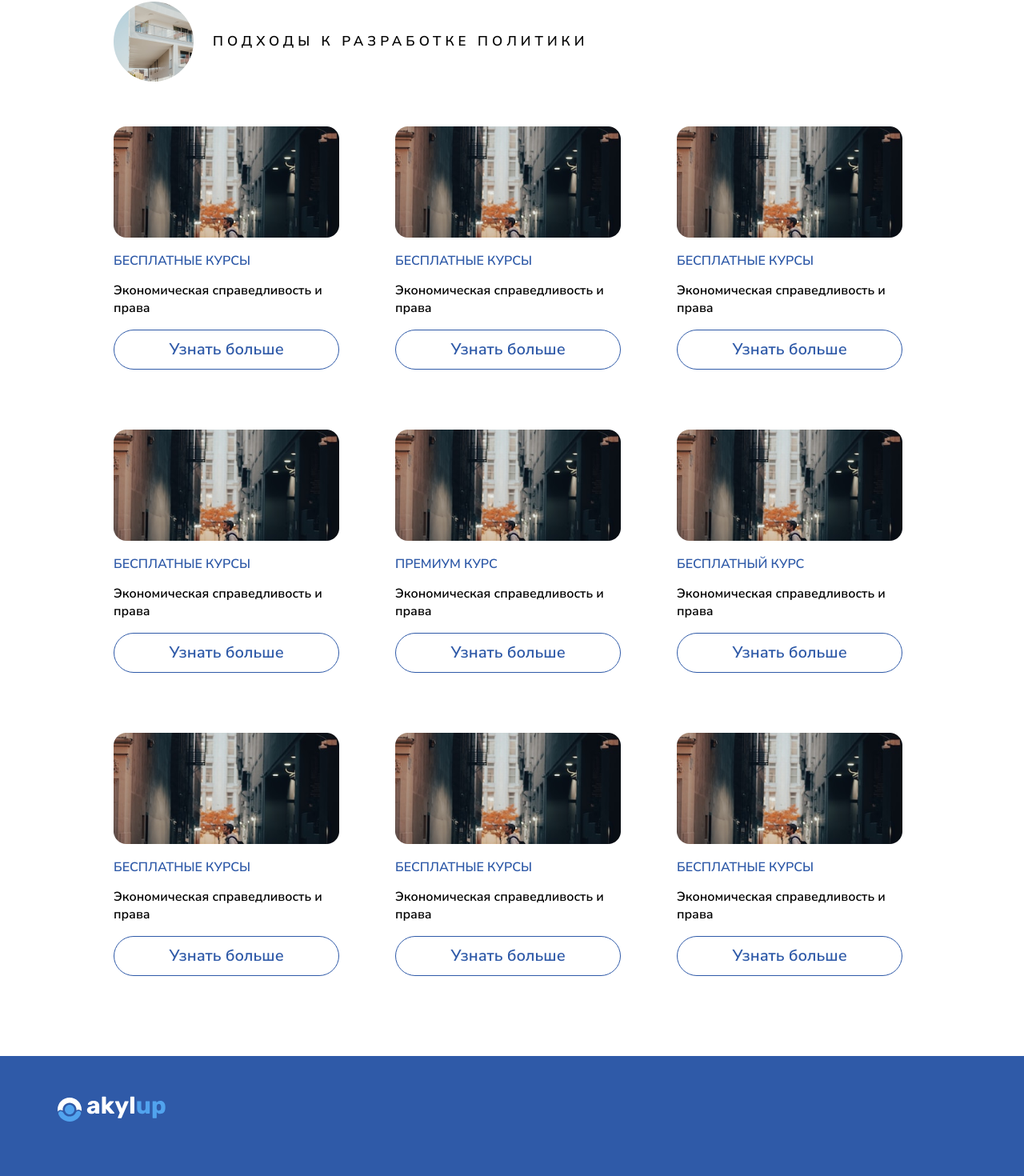
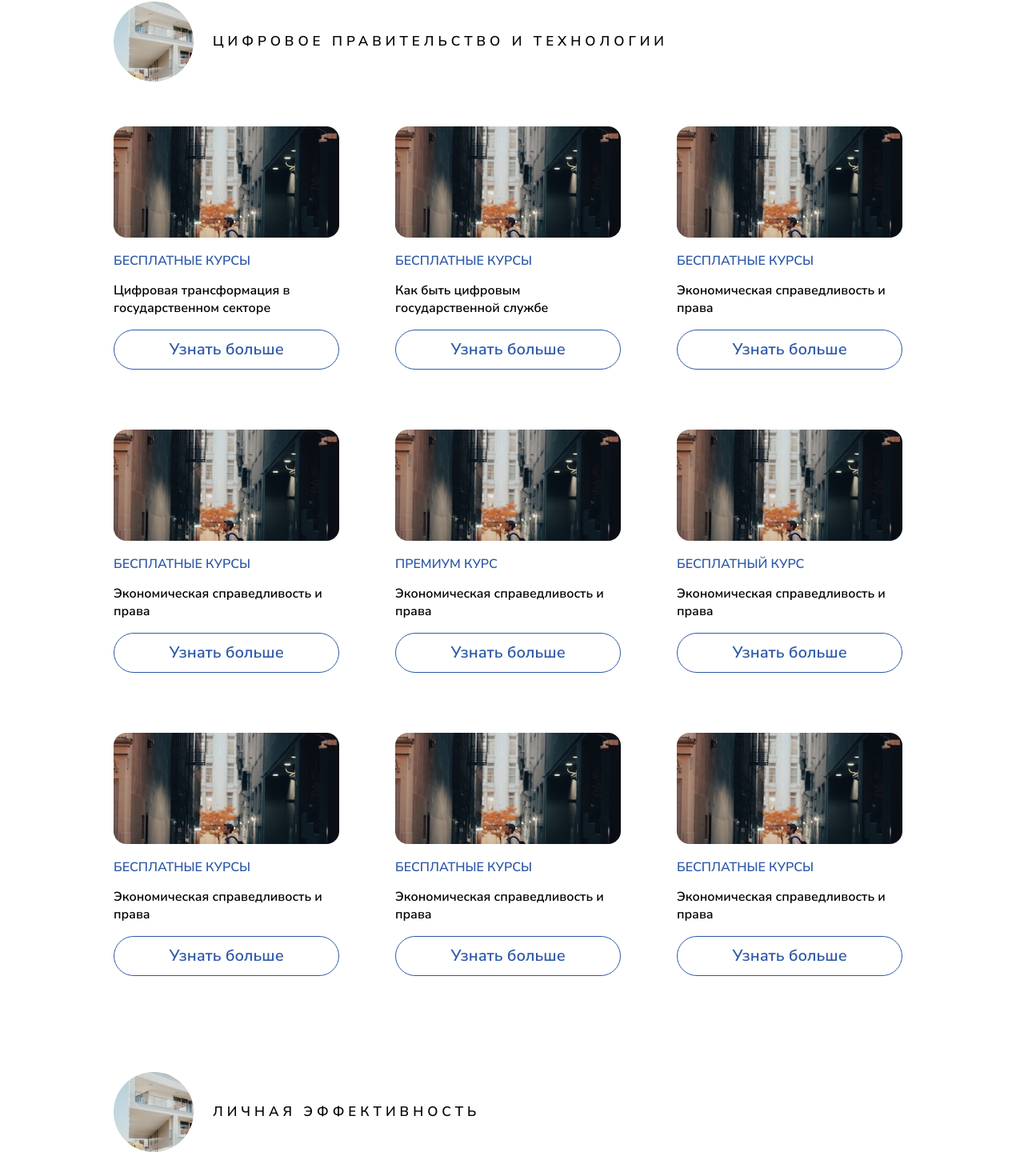
Before and after one commit to 09mazya/AkylUP, a React (Create React App) app: page /courses in a window 1280 px wide. Shown: the part 380-1850 px from the top of the page at 80% size. Built offline with nearby package versions, Linux system fonts and the light colour scheme.

Commit message:
update courses page

```diff
--- a/src/courses.json
+++ b/src/courses.json
@@ -2,12 +2,12 @@
   {
     "image": "imgfor.png",
     "title": "Бесплатные курсы",
-    "description": "Экономическая справедливость и права"
+    "description": "Цифровая трансформация в государственном секторе"
   },
   {
     "image": "imgfor.png",
     "title": "Бесплатные курсы",
-    "description": "Экономическая справедливость и права"
+    "description": "Как быть цифровым государственной службе"
   },
   {
     "image": "imgfor.png",
--- a/src/pages/Courses/Courses.css
+++ b/src/pages/Courses/Courses.css
@@ -40,6 +40,14 @@
   text-align: center;
   align-items: center;
   margin-bottom: 56px;
+}
+
+.courses-list-title-two {
+  display: flex;
+  text-align: center;
+  align-items: center;
+  margin-bottom: 56px;
+  padding-top: 120px;
 }
 
 .courses-list-title-img {
--- a/src/pages/Courses/Courses.jsx
+++ b/src/pages/Courses/Courses.jsx
@@ -17,8 +17,26 @@ function Courses() {
         <div className="courses-list-title">
           <img className="courses-list-title-img" src={Circle} alt="" />
           <p className="courses-list-title-text">
-            ПОДХОДЫ К РАЗРАБОТКЕ ПОЛИТИКИ
+            ЦИФРОВОЕ ПРАВИТЕЛЬСТВО И ТЕХНОЛОГИИ
           </p>
+        </div>
+        <div className="courses-list-wrap">
+          {DataList.map((item) => (
+            <div className="courses-list-content">
+              <img src={item.image} alt="" />
+              <p className="courses-list-content-title">{item.title}</p>
+              <p className="courses-list-content-description">
+                {item.description}
+              </p>
+              <button className="courses-list-content-btn">
+                Узнать больше
+              </button>
+            </div>
+          ))}
+        </div>
+        <div className="courses-list-title-two">
+          <img className="courses-list-title-img" src={Circle} alt="" />
+          <p className="courses-list-title-text">ЛИЧНАЯ ЭФФЕКТИВНОСТЬ</p>
         </div>
         <div className="courses-list-wrap">
           {DataList.map((item) => (
```
